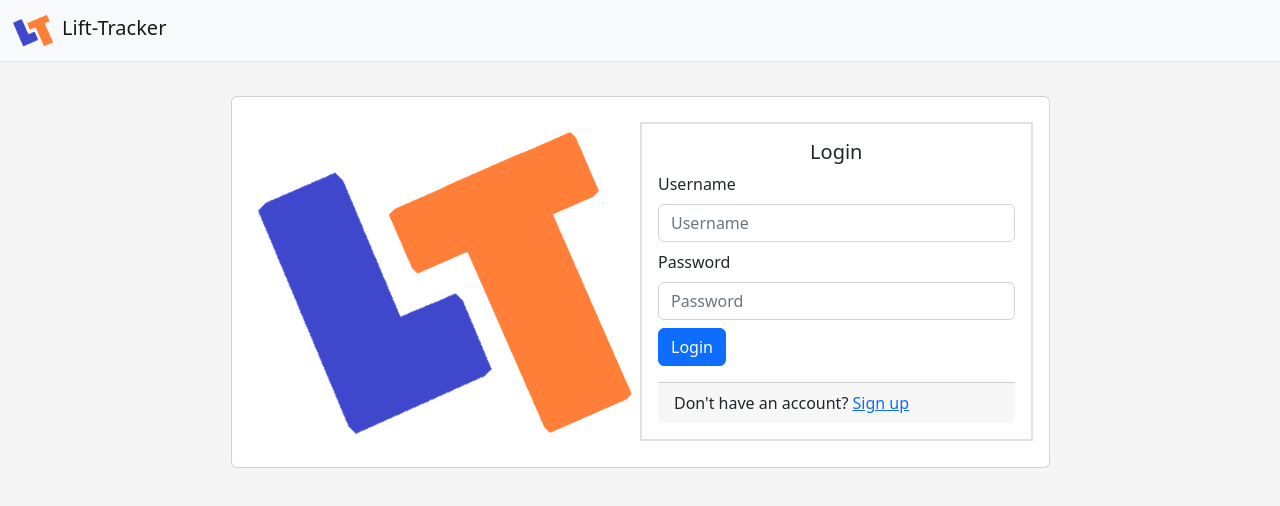
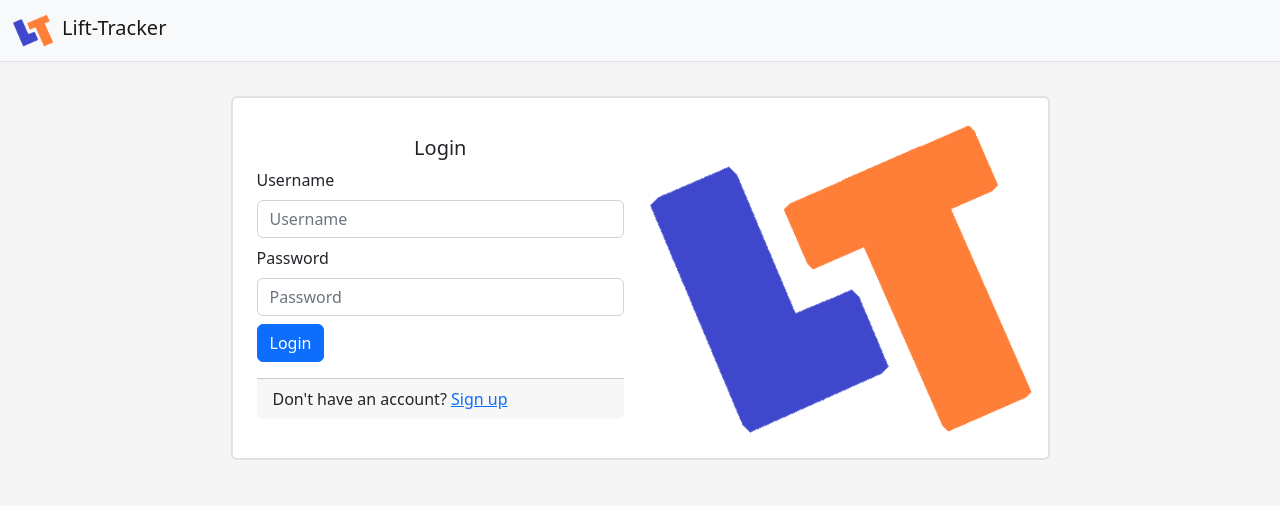
Before and after one commit to joeluhrman/Lift-Tracker, a React (Vite) app in the folder web/: page /login in a window 1280 px wide. Shown: the top 506 px of the page. Built offline with nearby package versions, Linux system fonts and the light colour scheme.

Commit message:
moved image to right side

```diff
--- a/web/src/routes/Register.jsx
+++ b/web/src/routes/Register.jsx
@@ -26,12 +26,9 @@ export default function Register(props) {
 
     return(
         <Container className="d-inline-flex flex-row justify-content-center align-items-center" style={{marginTop:"4%"}}>
-            <Card className="d-inline-flex flex-row p-3 w-75 align-items-center">
+            <Card className="d-inline-flex flex-row p-2 border border-2 w-75 align-items-center">
                 <Col>
-                    <Card.Img src={logoURL}/>
-                </Col>
-                <Col>
-                    <Card.Body className="border border-2">
+                    <Card.Body>
                         <Card.Title className="text-center">
                             { titleText }
                         </Card.Title>
@@ -41,6 +38,9 @@ export default function Register(props) {
                         </Card.Footer>
                     </Card.Body>
                 </Col>
+                <Col>
+                    <Card.Img src={logoURL}/>
+                </Col>
             </Card>
         </Container>
     )
```
